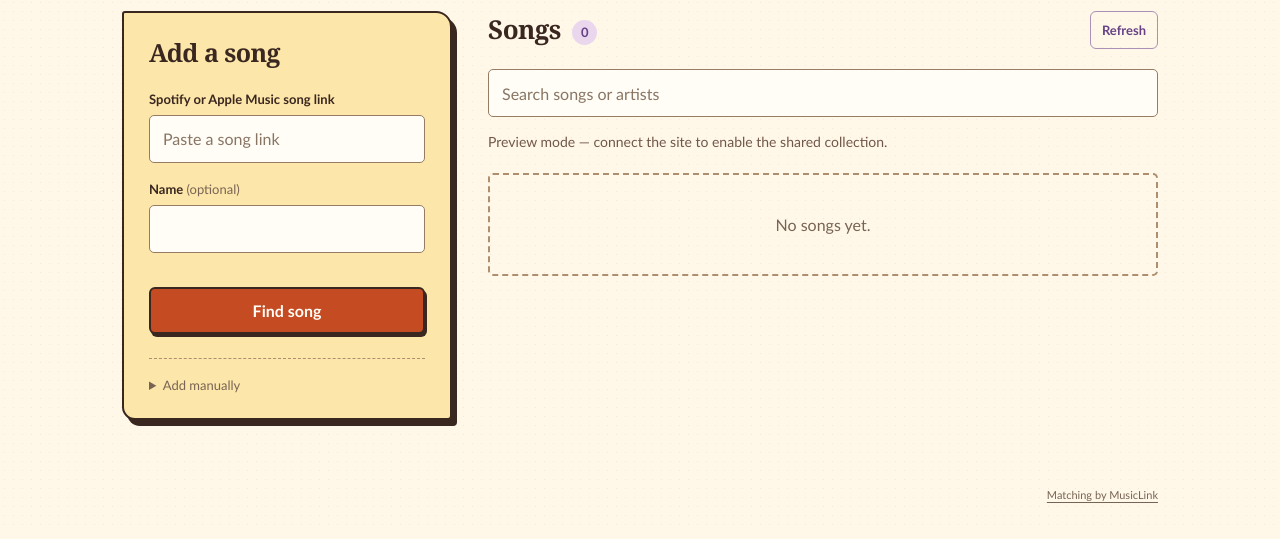
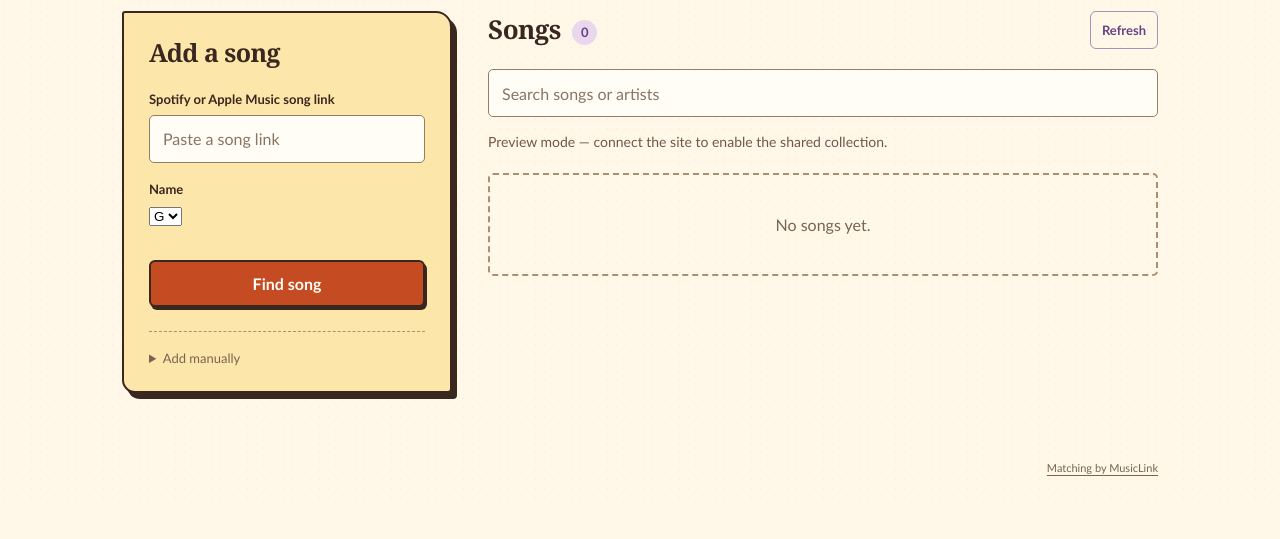
Before and after one commit to guin5/songshare, a website with bundled scripts: page site/index.html in a window 1280 px wide. Shown: the part 119-658 px from the top of the page. Built offline with nearby package versions, Linux system fonts and the light colour scheme.

Commit message:
Limit name selector to G, P, and T

```diff
--- a/site/index.html
+++ b/site/index.html
@@ -1,7 +1,7 @@
 <!doctype html>
 <html lang="en"><head><meta charset="utf-8"><meta name="viewport" content="width=device-width,initial-scale=1"><meta name="theme-color" content="#fff8e9"><meta name="description" content="Songs shared between friends."><title>biryani recs</title><link rel="stylesheet" href="./styles.css"><script src="./config.js"></script><script type="module" src="./app.js"></script></head>
 <body><div class="shell"><header><a class="brand" href="./" aria-label="biryani recs home"><h1>biryani recs</h1></a></header>
-<main><div class="layout"><aside><section class="panel"><h2>Add a song</h2><form id="lookup-form"><label for="song-url">Spotify or Apple Music song link</label><input id="song-url" type="url" placeholder="Paste a song link" required maxlength="1000"><label for="name">Name <span>(optional)</span></label><input id="name" maxlength="40" autocomplete="nickname"><div id="captcha"></div><button id="find" type="submit">Find song</button></form>
+<main><div class="layout"><aside><section class="panel"><h2>Add a song</h2><form id="lookup-form"><label for="song-url">Spotify or Apple Music song link</label><input id="song-url" type="url" placeholder="Paste a song link" required maxlength="1000"><label for="name">Name</label><select id="name"><option value="G">G</option><option value="P">P</option><option value="T">T</option></select><div id="captcha"></div><button id="find" type="submit">Find song</button></form>
 <p id="form-status" class="status" role="status" aria-live="polite"></p><div id="preview" hidden></div>
 <details id="manual"><summary>Add manually</summary><form id="manual-form"><label for="title">Song title</label><input id="title" required maxlength="160"><label for="artist">Artist</label><input id="artist" required maxlength="160"><label for="spotify">Spotify link</label><input id="spotify" type="url" maxlength="1000"><label for="apple">Apple Music link</label><input id="apple" type="url" maxlength="1000"><button type="submit">Add song</button></form></details></section></aside>
 <section class="collection" aria-label="Shared songs"><div class="collection-heading"><h2>Songs <span id="count"></span></h2><button class="quiet" id="refresh" type="button">Refresh</button></div><label class="sr-only" for="search">Search songs and artists</label><input id="search" type="search" placeholder="Search songs or artists"><p id="list-status" class="status" role="status"></p><div id="songs" class="songs"></div></section></div></main><footer><a href="https://musiclink.one" target="_blank" rel="noopener noreferrer">Matching by MusicLink</a></footer></div></body></html>
```
